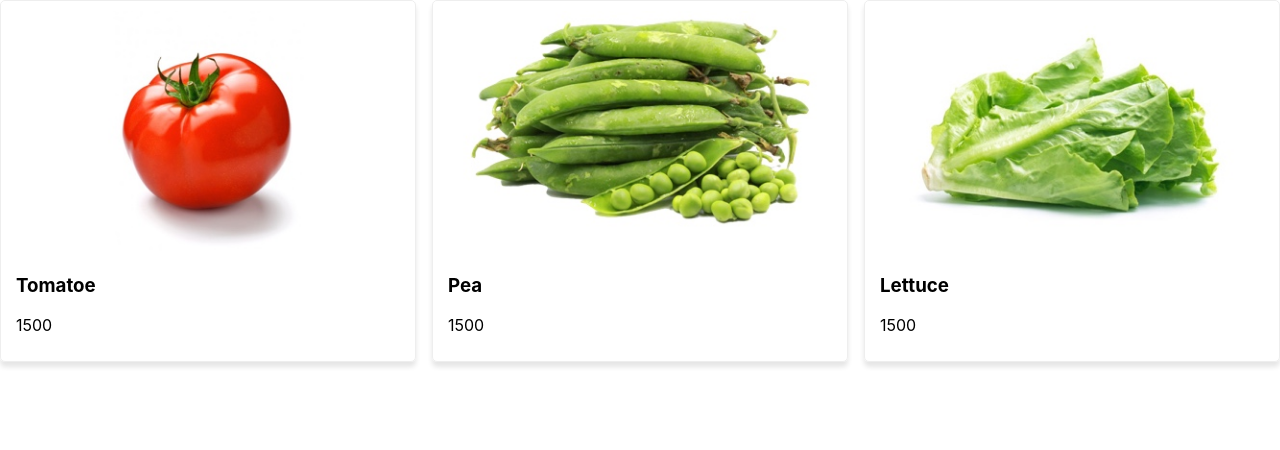
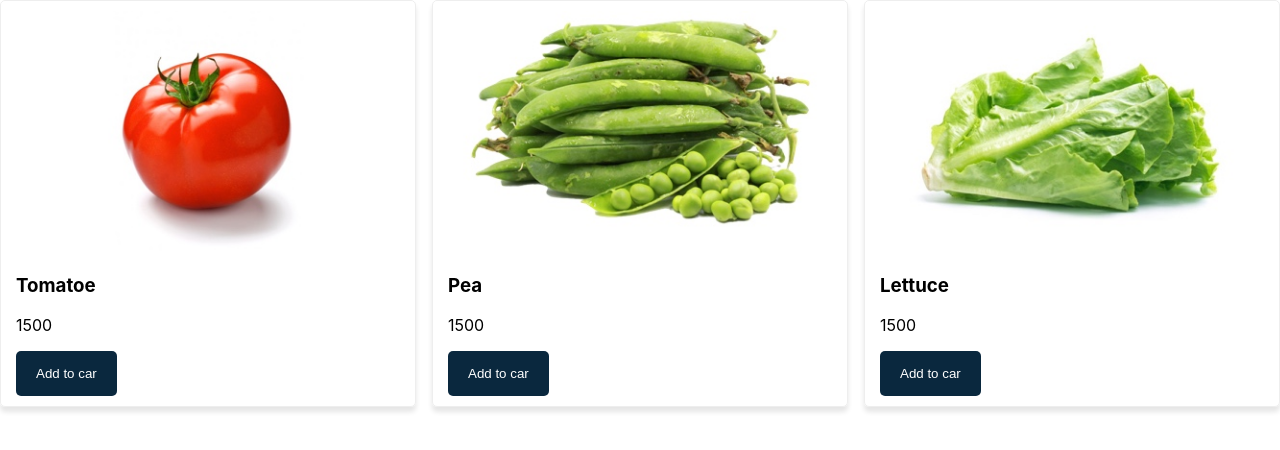
Before and after one commit to yerald-mora/react-course, a React (Create React App) app in the folder shopping-car/: page / in a window 1280 px wide. Shown: the top 450 px of the page. Built offline with nearby package versions, Linux system fonts and the light colour scheme.

Commit message:
Create component: Button

```diff
--- /dev/null
+++ b/shopping-car/src/components/Button.js
@@ -0,0 +1,23 @@
+import { Component } from "react";
+
+const styles = {
+    button:{
+        backgroundColor: '#0A283E',
+        color:'#fff',
+        padding:'15px 20px',
+        border:'none',
+        borderRadius:'5px',
+        cursor:'pointer',
+    }
+}
+
+class Button extends Component{
+    render(){
+        return(
+
+            <button style={styles.button} {...this.props}></button>
+        )
+    }
+}
+
+export default Button;
--- a/shopping-car/src/components/Product.js
+++ b/shopping-car/src/components/Product.js
@@ -1,4 +1,5 @@
 import { Component } from "react";
+import Button from './Button.js'
 
 const styles={
     product:{
@@ -15,13 +16,16 @@
 
 class Product extends Component{
     render(){
-        const {product} = this.props
+        const {product, addToCar} = this.props
 
         return(
             <div style={styles.product}>
                 <img style={styles.img} alt={product.name} src={product.img}></img>
                 <h3>{product.name}</h3>
                 <p>{product.price}</p>
+                <Button onClick={()=> addToCar(product)}>
+                    Add to car
+                </Button>
             </div>
         )
     }
```
